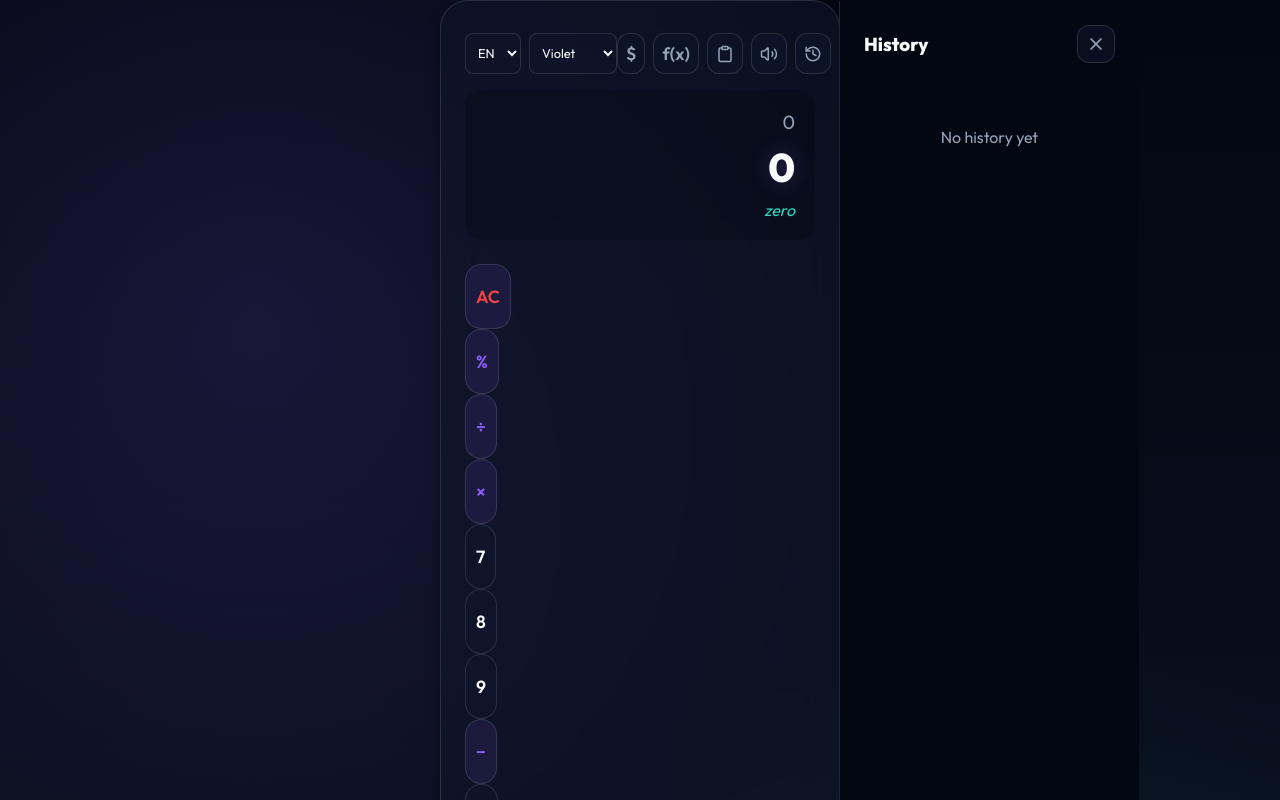
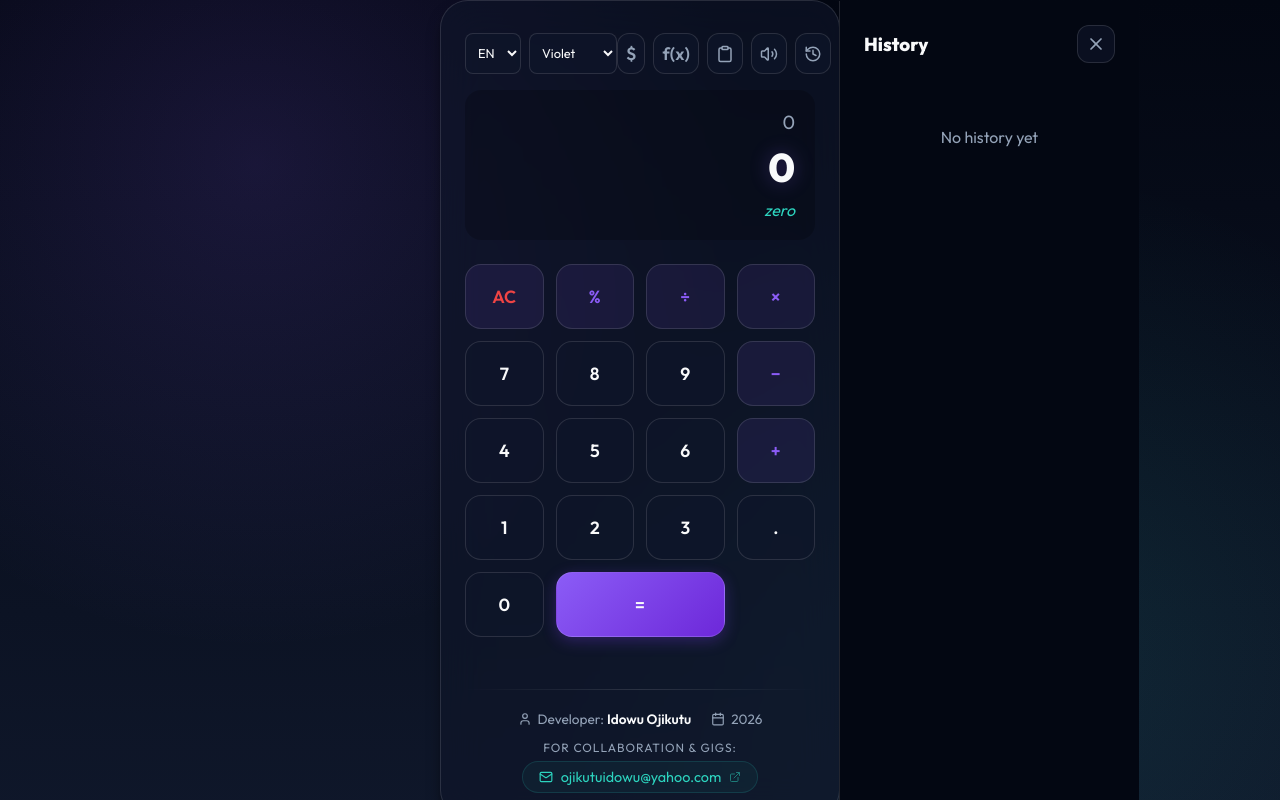
Before and after one commit to idowuojikutu/calculator-to-words, a React (Vite) app: page / in a window 1280 px wide. Shown: the top 800 px of the page. Built offline with nearby package versions, Linux system fonts and the light colour scheme.

Commit message:
Fix: restore calculator layout and scientific math logic

```diff
--- a/src/App.jsx
+++ b/src/App.jsx
@@ -197,7 +197,14 @@ export default function App() {
 
   const calculate = () => {
     try {
-      const res = Function('"use strict";return (' + input.replace('X', '*') + ')')();
+      let expr = input.replace('X', '*').replace('÷', '/');
+      expr = expr.replace(/sin\(/g, 'Math.sin(');
+      expr = expr.replace(/cos\(/g, 'Math.cos(');
+      expr = expr.replace(/tan\(/g, 'Math.tan(');
+      expr = expr.replace(/log\(/g, 'Math.log10(');
+      expr = expr.replace(/sqrt\(/g, 'Math.sqrt(');
+
+      const res = Function('"use strict";return (' + expr + ')')();
       const roundedRes = Math.round(res * 100) / 100;
       setResult(roundedRes.toString());
 
--- a/src/index.css
+++ b/src/index.css
@@ -123,6 +123,12 @@ body {
   margin-top: 8px;
   font-style: italic;
   font-weight: 400;
+}
+
+.keypad {
+  display: grid;
+  grid-template-columns: repeat(4, 1fr);
+  gap: 12px;
 }
 
 .keypad.scientific {
```
